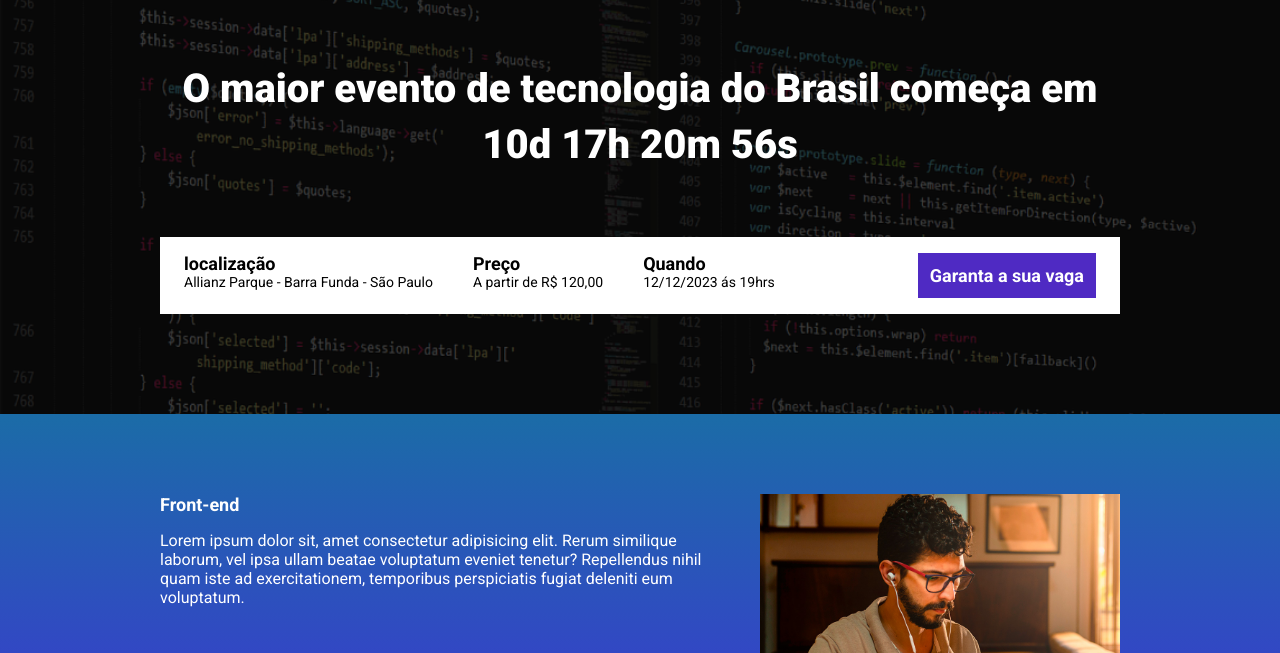
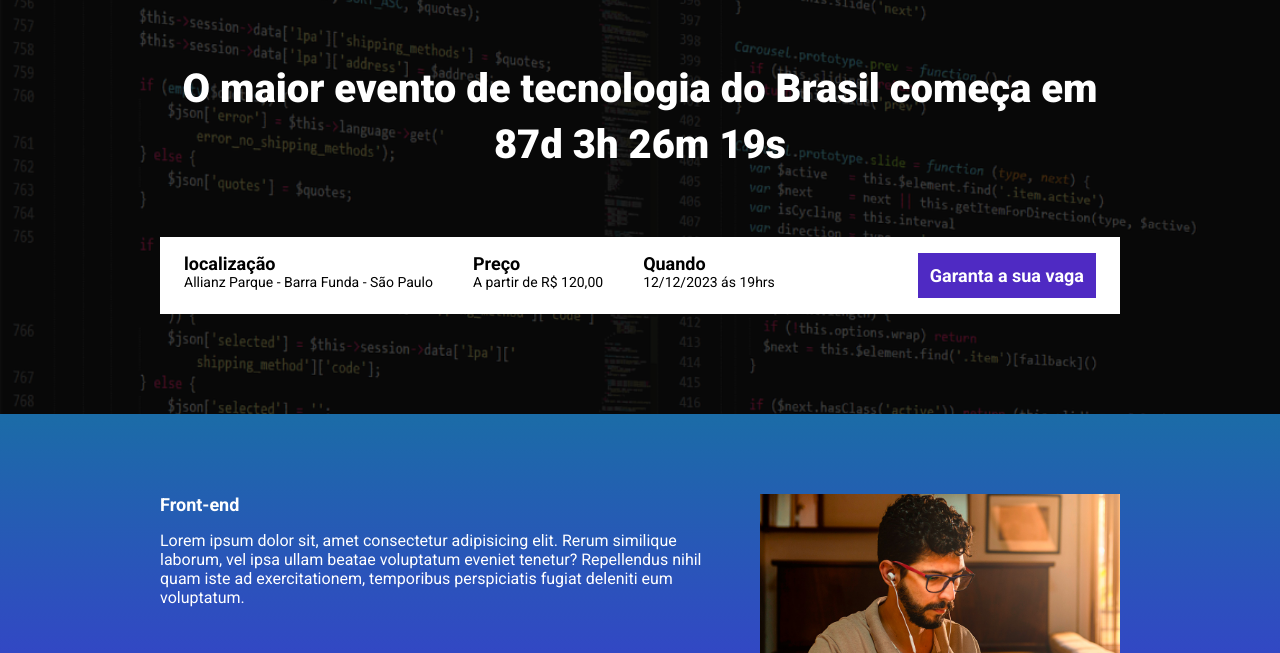
Before and after one commit to MarvinRF/EBAC_tech_talks, a website built with Parcel: page src/index.html in a window 1280 px wide. Shown: the part 147-800 px from the top of the page. Built offline with nearby package versions, Linux system fonts and the light colour scheme.

Commit message:
tudo certo

```diff
--- a/package.json
+++ b/package.json
@@ -1,8 +1,8 @@
 {
   "name": "ebac_talks",
   "version": "1.0.0",
-  "main": "index.js",
   "scripts": {
+    "build" : "parcel build src/index.html",
     "dev": "parcel src/index.html src/styles/main.scss src/scripts/main.js",
     "test": "echo \"Error: no test specified\" && exit 1"
   },
--- a/src/index.html
+++ b/src/index.html
@@ -17,7 +17,7 @@
     <div class="container">
       <img class="hero__logo" src="./images/ebac_logo.svg" alt="EBAC">
       <p class="hero__text">
-        O maior evento de tecnologia do Brasil começa em 10d 17h 20m 56s
+        O maior evento de tecnologia do Brasil começa em <span id="contador"></span>
       </p>
       <div class="infos-bar">
         <ul class="infos-bar__infos">
--- a/src/scripts/main.js
+++ b/src/scripts/main.js
@@ -1,2 +1,31 @@
+AOS.init();
 
-AOS.init();
+const dataDoEvento = new Date("dec 12,2023 19:00:00");
+const timeStampDoEvento = dataDoEvento.getTime();
+
+const contaAsHoras = setInterval(function () {
+  const agora = new Date();
+  const timeStampAtual = agora.getTime();
+
+  const distanciaAteOEvento = timeStampDoEvento - timeStampAtual;
+
+  const diaEmMs = 1000 * 60 * 60 * 24;
+  const horaEmMs = 1000 * 60 * 60;
+  const minutoEmMs = 1000 * 60;
+
+  const diasAteOEvento = Math.floor(distanciaAteOEvento / diaEmMs);
+  const horasAteOEvento = Math.floor((distanciaAteOEvento % diaEmMs) / horaEmMs);
+  const minutosAteOEvento = Math.floor((distanciaAteOEvento % horaEmMs) / minutoEmMs);
+  const segundosAteOEvento = Math.floor((distanciaAteOEvento % minutoEmMs) / 1000)
+  console.log(diasAteOEvento);
+  console.log(horasAteOEvento);
+  console.log(minutosAteOEvento);
+  console.log(segundosAteOEvento);
+
+  document.getElementById( 'contador').innerHTML = `${diasAteOEvento}d ${horasAteOEvento}h ${minutosAteOEvento}m ${segundosAteOEvento}s`
+
+  if(distanciaAteOEvento<0){
+    clearInterval(contaAsHoras);
+    document.getElementById( 'contador').innerHTML = `Evento expirado`
+  }
+}, 1000);
```
